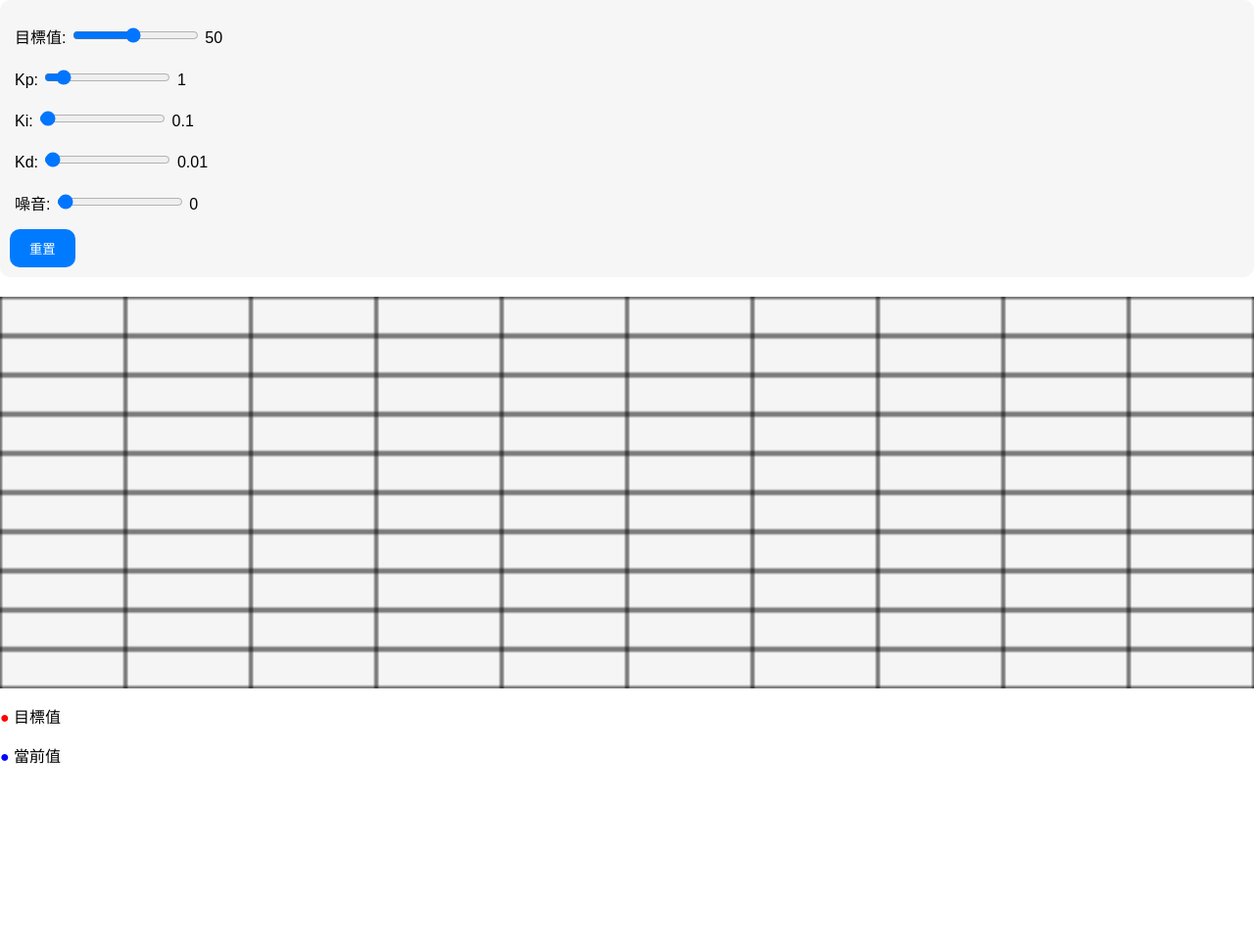
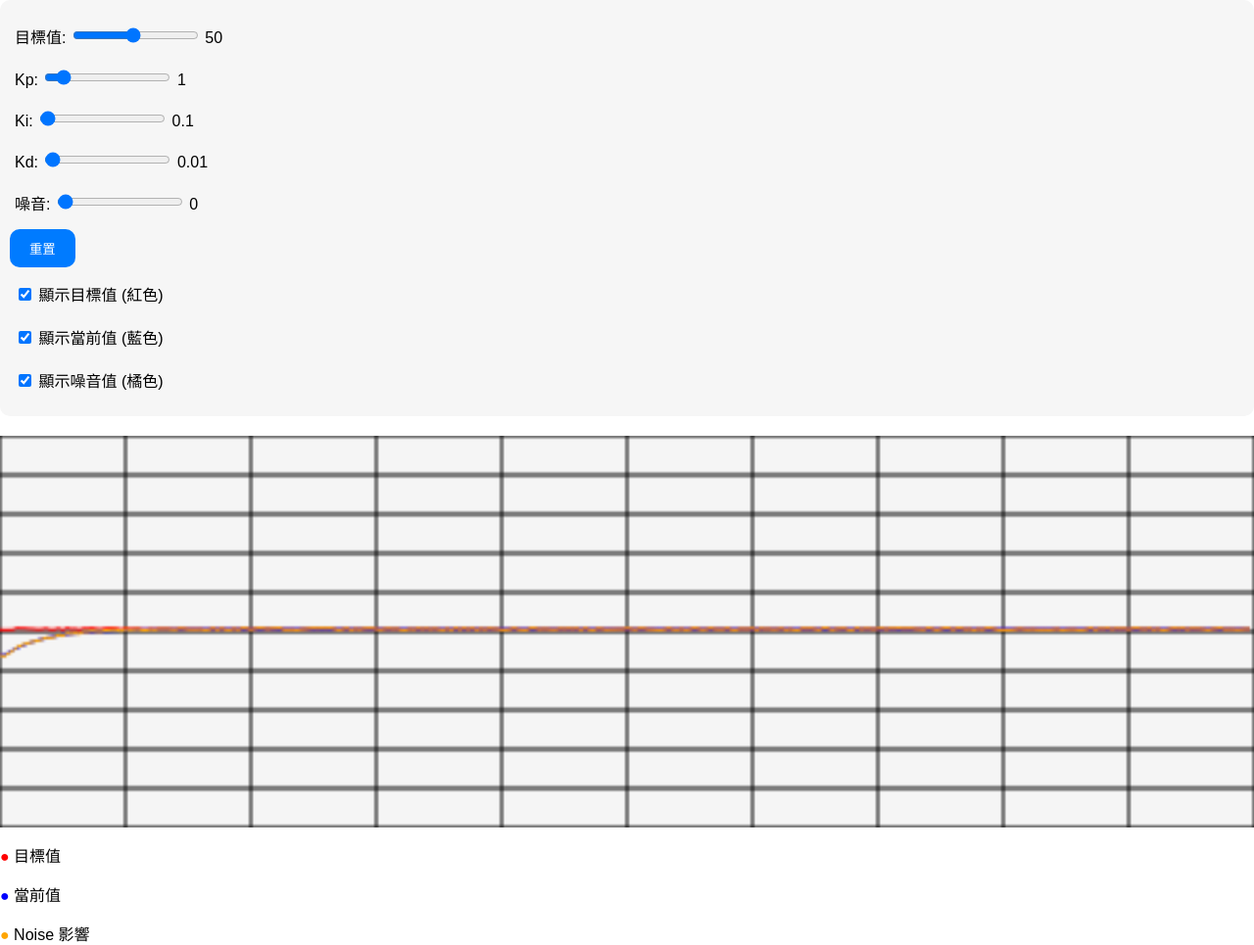
Before and after one commit to Oliver0804/pid-simulator, a plain HTML site: page index.html in a window 1280 px wide. Shown: the whole page at 98% size. Before the commit the page ends 800 px from the top, so only its background shows below. Drawn offline with Linux system fonts and the light colour scheme.

Commit message:
或許可以XD

```diff
--- a/index.html
+++ b/index.html
@@ -27,10 +27,21 @@
 
 
         <button id="resetBtn">重置</button>
+        <label>
+            <input type="checkbox" id="showTarget" checked> 顯示目標值 (紅色)
+        </label>
+        <label>
+            <input type="checkbox" id="showCurrent" checked> 顯示當前值 (藍色)
+        </label>
+        <label>
+            <input type="checkbox" id="showNoise" checked> 顯示噪音值 (橘色)
+        </label>
+
     </div>
     <canvas id="canvas" width="600 height="400"></canvas>
     <p><span class="red-color">●</span> 目標值</p>
     <p><span class="blue-color">●</span> 當前值</p>
+    <p><span class="orange-color">●</span> Noise 影響</p>
 
     <script src="script.js"></script>
 </body>
--- a/script.js
+++ b/script.js
@@ -7,7 +7,6 @@ const KdInput = document.getElementById('Kd');
 
 const noiseInput = document.getElementById('noise');
 let noiseAmplitude = parseFloat(noiseInput.value);
-const plotInterval = 2; // 每隔2個像素更新一次資料和繪圖
 
 let currentValue = 50;
 let targetValue = parseFloat(setpoint.value);
@@ -32,7 +31,19 @@ const T_WIDTH = 2; // 這表示每個T的間隔為2像素。您可以根據需
 
 const resetBtn = document.getElementById('resetBtn');
 
+function drawLine(data, color) {
+    if (data.length === 0) return;
 
+    ctx.beginPath();
+    ctx.moveTo(0, canvas.height - data[0] * 4);
+
+    for (let i = 1; i < data.length; i++) {
+        ctx.lineTo(i * T_WIDTH, canvas.height - data[i] * 4);
+    }
+
+    ctx.strokeStyle = color;
+    ctx.stroke();
+}
 
 function reset() {
     currentValue = 50;
@@ -98,7 +109,6 @@ function drawAxes() {
 }
 
 resetBtn.addEventListener('click', reset);
-
 function update() {
     const error = targetValue - currentValue;
     integral += error;
@@ -106,76 +116,43 @@ function update() {
 
     const output = Kp * error + Ki * integral + Kd * derivative;
     const noise = (Math.random() * 2 - 1) * noiseAmplitude;
-    if (time % plotInterval === 0) {
+    currentValue += output;
 
-    // Record noise data
-    noiseHistory.push(noise);
-    if (noiseHistory.length > canvas.width) {
+    // Record the target value with noise
+    const targetWithNoise = targetValue + noise;
+
+    // Ensure values remain within canvas bounds
+    currentValue = Math.max(0, Math.min(canvas.height / 4, currentValue));
+
+    // Record data
+    targetHistory.push(targetWithNoise);
+    values.push(currentValue);
+    noiseHistory.push(currentValue + noise);
+
+    if (values.length > canvas.width / T_WIDTH) {
+        values.shift();
+        targetHistory.shift();
         noiseHistory.shift();
     }
 
-    currentValue += output + noise;
+    // Draw
+    ctx.clearRect(0, 0, canvas.width, canvas.height);
+    drawAxes();
 
-    // Ensure currentValue remains within canvas bounds
-    currentValue = Math.max(0, Math.min(canvas.height / 4, currentValue));
-
-    // Store data
-    if (timeStep < canvas.width) {
-        if (values.length <= timeStep) {
-            values.push(currentValue);
-        } else {
-            values[timeStep] = currentValue;
-        }
-        timeStep++;
-    } else {
-        values.shift();
-        values.push(currentValue);
+    if (document.getElementById('showTarget').checked) {
+        drawLine(targetHistory, "red");
+    }
+    if (document.getElementById('showCurrent').checked) {
+        drawLine(values, "blue");
+    }
+    if (document.getElementById('showNoise').checked) {
+        drawLine(noiseHistory, "orange");
     }
 
-    pidOutputs.push(output);
-    if (pidOutputs.length > canvas.width) {
-        pidOutputs.shift();
-    }
-
-    // Record history
-    history.push({ time, targetValue, currentValue });
-    if (history.length > canvas.width) {
-        history.shift();
-    }
-    // Record target data
-    targetHistory.push(targetValue);
-    if (targetHistory.length > canvas.width) {
-        targetHistory.shift();
-    }
-
-    // Draw everything
-    ctx.clearRect(0, 0, canvas.width, canvas.height);
-
-    drawAxes();
-    drawCurrentValues();
-
-    // Draw target value curve
-    ctx.beginPath();
-    ctx.moveTo(0, canvas.height - targetHistory[0] * 4);
-    for(let i = 1; i < targetHistory.length; i++) {
-        ctx.lineTo(i, canvas.height - targetHistory[i] * 4);
-    }
-    ctx.strokeStyle = "red";
-    ctx.stroke();
-
-    // Draw noise effect
-    ctx.beginPath();
-    ctx.moveTo(0, canvas.height - (values[0] + noiseHistory[0]) * 4);
-    for(let i = 1; i < values.length; i++) {
-        ctx.lineTo(i, canvas.height - (values[i] + noiseHistory[i]) * 4);
-    }
-    ctx.strokeStyle = "orange";
-    ctx.stroke();
-    }
     lastError = error;
-    time = (time + timeIncrement) % canvas.width;
     requestAnimationFrame(update);
 }
+
 
 // Existing event listeners
 setpoint.addEventListener('input', () => {
```
